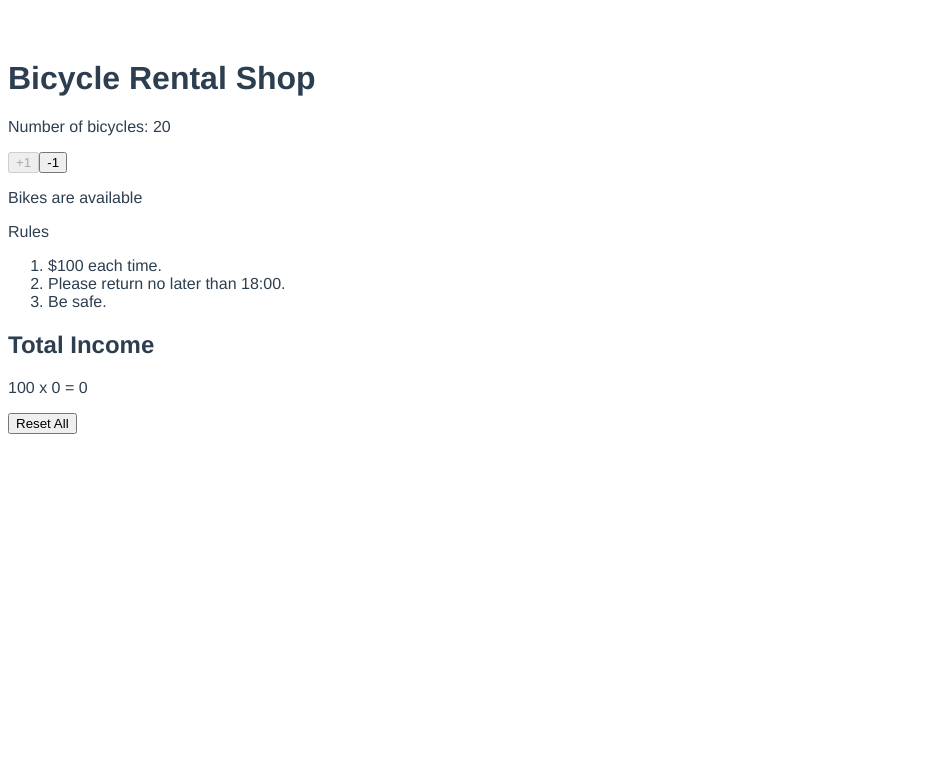
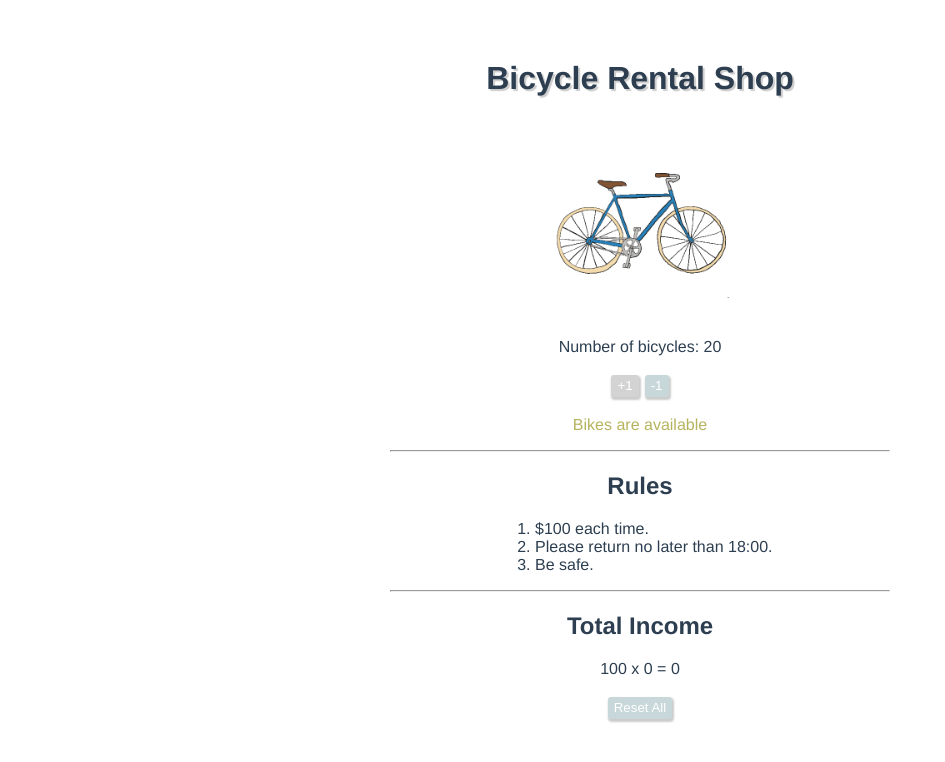
Before and after one commit to mengchu35/vue2_shop, a Vue app: page / in a window 1280 px wide. Shown: the top 762 px of the page, without its empty margins (0-945 px from the left). Built offline with nearby package versions, Linux system fonts and the light colour scheme.

Commit message:
add style

```diff
--- a/src/App.vue
+++ b/src/App.vue
@@ -20,8 +20,24 @@ export default {
   font-family: Avenir, Helvetica, Arial, sans-serif;
   -webkit-font-smoothing: antialiased;
   -moz-osx-font-smoothing: grayscale;
-  /*text-align: center;*/
+  text-align: center;
   color: #2c3e50;
   margin-top: 60px;
+  cursor: default;
+}
+
+button {
+  background-color: #C8D7DA;
+  color: #FFFFFF;
+  border: none;
+  border-radius: 3px;
+  line-height: 1.5;
+  cursor: pointer;
+  margin: 3px;
+  box-shadow: 1px 2px 2px 1px #cccccc;
+}
+
+button.disabled, button:disabled {
+  background-color: #D3D3D3;
 }
 </style>
--- a/src/components/BicycleRentalShop.vue
+++ b/src/components/BicycleRentalShop.vue
@@ -1,15 +1,18 @@
 <template>
   <div>
     <h1>Bicycle Rental Shop</h1>
+    <img src=../image/bike.gif width="200">
     <p>Number of bicycles: {{ count }}</p>
     <button v-on:click="plus" v-bind:disabled="btnPlus">+1</button>
     <button v-on:click="minus" v-bind:disabled="btnMinus">-1</button>
-    <p v-if="count == 0">No bike is available</p>
-    <p v-else>Bikes are available</p>
-    <p>Rules</p>
+    <p v-if="count == 0" v-bind:style="{ color: textdanger }">No bike is available</p>
+    <p v-else v-bind:style="{ color: textsuccess }">Bikes are available</p>
+    <hr>
+    <h2>Rules</h2>
     <ol>
       <li v-for="(rule, index) in rules" v-bind:key="index">{{ rule }}</li>
     </ol>
+    <hr>
     <TotalIncome v-bind:incrementTotal="increment" v-on:resetall="reset"></TotalIncome>
   </div>
 </template>
@@ -33,6 +36,8 @@ export default {
         'Please return no later than 18:00.',
         'Be safe.'
       ],
+      textdanger: '#C21414',
+      textsuccess: '#B5B35D',
     }
   },
   computed: {
@@ -60,5 +65,18 @@ export default {
 </script>
 
 <style scoped>
+div {
+  width: 500px;
+  margin: 0 auto;
+}
 
+h1 {
+  text-shadow: 2px 2px 1px #cccccc;
+}
+
+ol {
+  width: 250px;
+  text-align: left;
+  margin: 16px auto;
+}
 </style>
```
Also changed, not shown: src/image/bike.gif (added).
